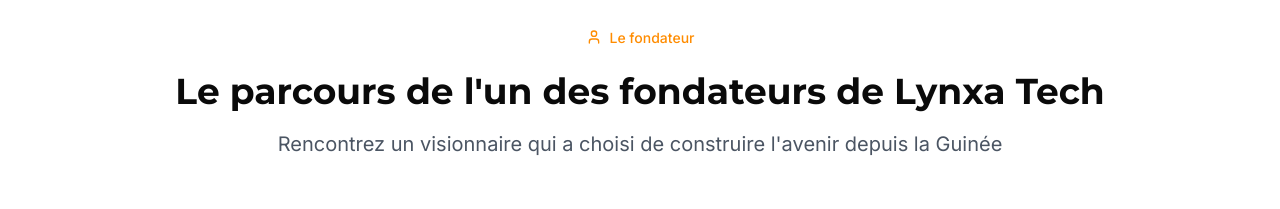
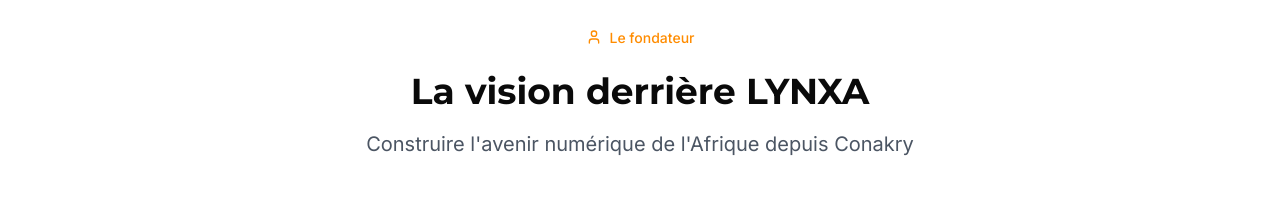
Before and after one commit to celloudeso-coder/SiteWebLynxaSarl, a React (Vite) app: page /about in a window 1280 px wide. Shown: the part 675-884 px from the top of the page. Built offline with nearby package versions, Linux system fonts and the light colour scheme; no server answers; the database is empty.

Commit message:
fondateur titles

```diff
--- a/src/pages/About/components/FounderStory.jsx
+++ b/src/pages/About/components/FounderStory.jsx
@@ -42,10 +42,10 @@ const FounderStory = () => {
             <span>Le fondateur</span>
           </div>
           <h2 className="text-3xl md:text-4xl font-heading font-bold text-secondary mb-4">
-            Le parcours de l'un des fondateurs de Lynxa Tech
+            La vision derrière LYNXA
           </h2>
           <p className="text-xl text-gray-600 max-w-3xl mx-auto">
-            Rencontrez un visionnaire qui a choisi de construire l'avenir depuis la Guinée
+            Construire l'avenir numérique de l'Afrique depuis Conakry
           </p>
         </motion.div>
 
```
